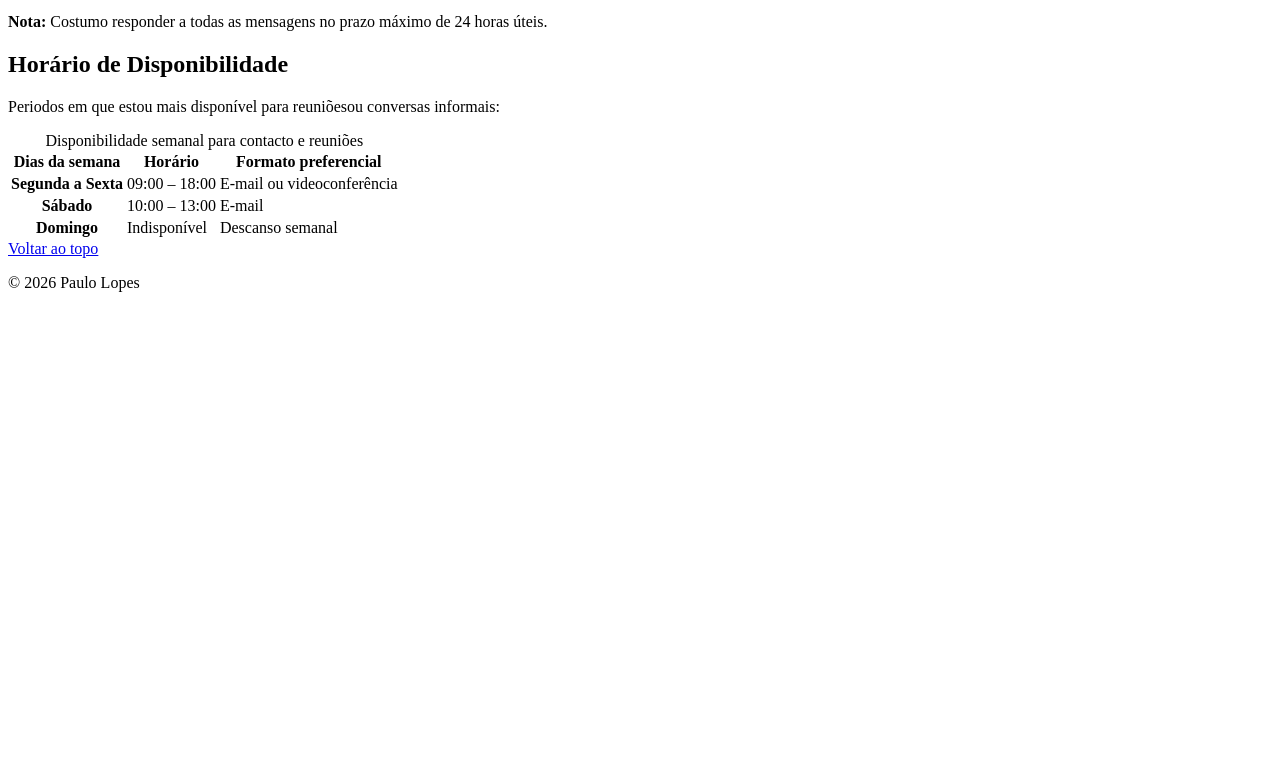
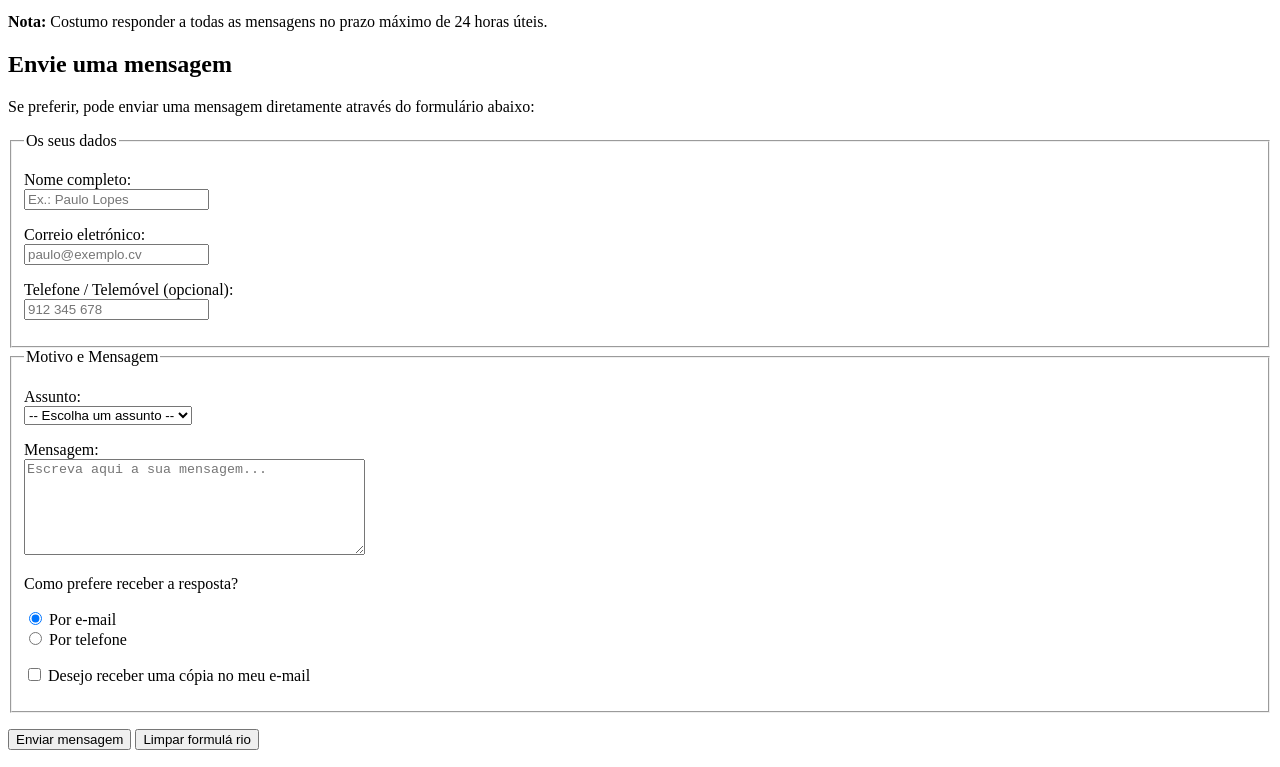
Before and after one commit to LuisSDK/Portifolio, a plain HTML site: page contactos.html in a window 1280 px wide. Shown: the part 532-1299 px from the top of the page. Before the commit the page ends 840 px from the top, so only its background shows below. Drawn offline with Linux system fonts and the light colour scheme.

Commit message:
Adiciona formulario de contacto estruturado e acessivel

```diff
--- a/contactos.html
+++ b/contactos.html
@@ -1,11 +1,11 @@
-<!DOCTYPE html>
+<!doctype html>
 <html lang="pt-PT">
-<head>
-    <meta charset="UTF-8">
-    <meta name="viewport" content="width=device-width, initial-scale=1.0">
+  <head>
+    <meta charset="UTF-8" />
+    <meta name="viewport" content="width=device-width, initial-scale=1.0" />
     <title>Paulo Lopes | Contactos</title>
-</head>
-<body>
+  </head>
+  <body>
     <header id="topo">
       <!-- Apresentação e Imagem -->
       <img
@@ -15,9 +15,7 @@
         height="160"
       />
       <h1>Paulo Lopes</h1>
-      <p>
-        Futuro programador web, a aprender a construir sites de raiz.
-      </p>
+      <p>Futuro programador web, a aprender a construir sites de raiz.</p>
       <nav>
         <p>Início · Sobre · Percurso · Contactos</p>
         <ul>
@@ -33,8 +31,8 @@
         <!-- Contactos Principais-->
         <h2>Vamos conversar?</h2>
         <p>
-            Estou disponível para novas oportunidades de estágio e colaboração. Podem entrar em contacto comigo através dos seguintes
-            canais:
+          Estou disponível para novas oportunidades de estágio e colaboração.
+          Podem entrar em contacto comigo através dos seguintes canais:
         </p>
 
         <ul>
@@ -44,10 +42,16 @@
           </li>
           <li>
             <strong>GitHub:</strong>
-            <a href="https://github.com/LuisSDK" target="_blank" rel="noopener noreferrer">LuisSDK</a>
+            <a
+              href="https://github.com/LuisSDK"
+              target="_blank"
+              rel="noopener noreferrer"
+              >LuisSDK</a
+            >
           </li>
           <li>
-            <strong>Localização:</strong> Praia, Cabo Verde (disponível para trabalhos remotos ou presenciais)
+            <strong>Localização:</strong> Praia, Cabo Verde (disponível para
+            trabalhos remotos ou presenciais)
           </li>
         </ul>
         <aside>
@@ -58,11 +62,111 @@
         </aside>
       </section>
 
+      <section id="formulario-contacto">
+        <!-- Formulário de Contacto -->
+        <h2>Envie uma mensagem</h2>
+        <p>
+          Se preferir, pode enviar uma mensagem diretamente através do
+          formulário abaixo:
+        </p>
+
+        <form action="#" method="post">
+          <!-- Os campos de formulário vão entrar aqui nos próximos passos -->
+          <fieldset>
+            <legend>Os seus dados</legend>
+            <p>
+              <label for="nome">Nome completo:</label><br />
+              <input
+                type="text"
+                id="nome"
+                name="nome"
+                placeholder="Ex.: Paulo Lopes"
+              />
+            </p>
+
+            <p>
+              <label for="email">Correio eletrónico:</label><br />
+              <input
+                type="email"
+                id="email"
+                name="email"
+                placeholder="paulo@exemplo.cv"
+              />
+            </p>
+
+            <p>
+              <label for="telefone">Telefone / Telemóvel (opcional):</label
+              ><br />
+              <input
+                type="tel"
+                id="telefone"
+                name="telefone"
+                placeholder="912 345 678"
+              />
+            </p>
+          </fieldset>
+
+          <fieldset>
+            <legend>Motivo e Mensagem</legend>
+            <p>
+              <label for="assunto">Assunto:</label><br />
+              <select id="assunto" name="assunto">
+                <option value="">-- Escolha um assunto --</option>
+                <option value="estagio">Proposta de estágio</option>
+                <option value="projeto">Projeto ou colaboração</option>
+                <option value="duvida">Dúvida / Troca de ideias</option>
+                <option value="outro">Outro assunto</option>
+              </select>
+            </p>
+
+            <p>
+              <label for="mensagem">Mensagem:</label><br />
+              <textarea
+                id="mensagem"
+                name="mensagem"
+                rows="6"
+                cols="40"
+                placeholder="Escreva aqui a sua mensagem..."
+              ></textarea>
+            </p>
+
+            <p>Como prefere receber a resposta?</p>
+            <p>
+              <input
+                type="radio"
+                id="pref-email"
+                name="preferencia"
+                value="email"
+                checked
+              />
+              <label for="pref-email">Por e-mail</label><br />
+              <input
+                type="radio"
+                id="pref-telefone"
+                name="preferencia"
+                value="telefone"
+              />
+              <label for="pref-telefone">Por telefone</label>
+            </p>
+
+            <p>
+              <input type="checkbox" id="copia" name="copia" value="sim" />
+              <label for="copia">Desejo receber uma cópia no meu e-mail</label>
+            </p>
+          </fieldset>
+          <p>
+            <button type="submit">Enviar mensagem</button>
+            <button type="reset">Limpar formulá rio</button>
+          </p>
+        </form>
+      </section>
+
       <section>
         <!--Disponibilidade-->
         <h2>Horário de Disponibilidade</h2>
         <p>
-          Periodos em que estou mais disponível para reuniõesou conversas informais:
+          Periodos em que estou mais disponível para reuniõesou conversas
+          informais:
         </p>
 
         <table>
@@ -94,9 +198,7 @@
             </tr>
           </tbody>
         </table>
-
       </section>
-
     </main>
 
     <a href="#topo">Voltar ao topo</a>
@@ -104,6 +206,5 @@
     <footer>
       <p>&copy; 2026 Paulo Lopes</p>
     </footer>
-
-</body>
+  </body>
 </html>
```
Also changed, not shown: index.html (+10 -6 lines).
